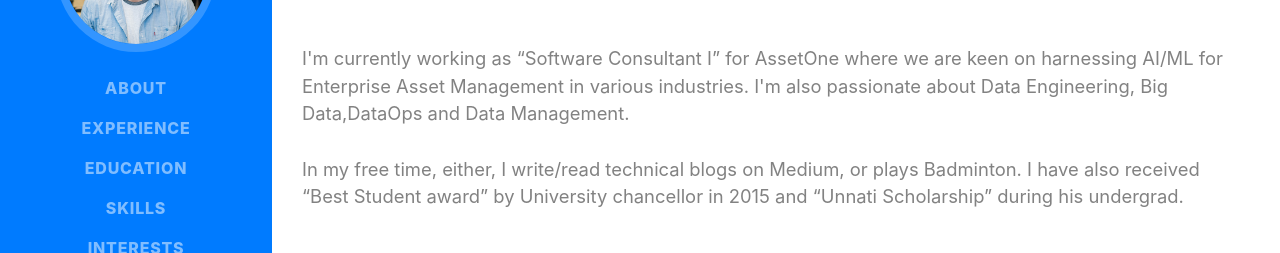
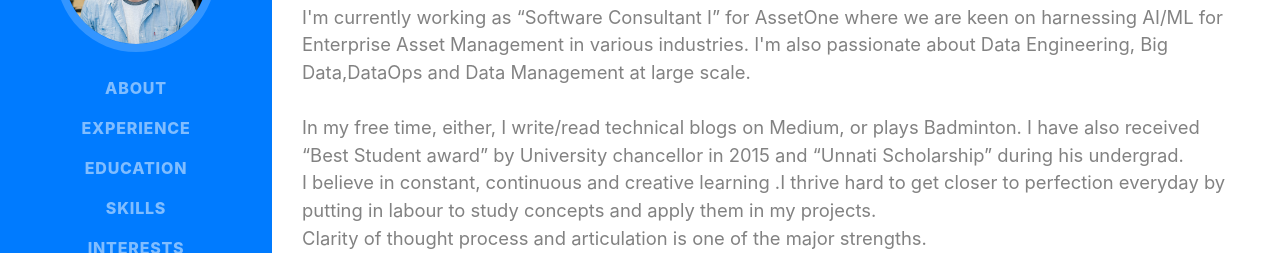
Before and after one commit to Utkarsh-Shukla12/Utkarsh-Shukla12.github.io, a website with bundled scripts: page index.html in a window 1280 px wide. Shown: the part 304-557 px from the top of the page. Built offline with nearby package versions, Linux system fonts and the light colour scheme; a web font is replaced by a local one.

Commit message:
New Changes Committed

```diff
--- a/index.html
+++ b/index.html
@@ -69,7 +69,7 @@
         <div class="subheading mb-5"> B-Block · Sant Nagar, New Delhi  · (91) 8146-555-328 ·
           <a href="mailto:utkarsh.shk@gmail.com">utkarsh.shk@gmail.com</a>
         </div>
-        <p class="lead mb-5">I'm currently working as “Software Consultant I” for AssetOne where we are keen on harnessing AI/ML for Enterprise Asset Management in various industries. I'm also passionate about Data Engineering, Big Data,DataOps and Data Management. <br><br>In my free time, either, I write/read technical blogs on Medium, or plays Badminton. I have also received “Best Student award” by University chancellor in 2015 and “Unnati Scholarship” during his undergrad.</p>
+        <p class="lead mb-5">I'm currently working as “Software Consultant I” for AssetOne where we are keen on harnessing AI/ML for Enterprise Asset Management in various industries. I'm also passionate about Data Engineering, Big Data,DataOps and Data Management at large scale. <br><br>In my free time, either, I write/read technical blogs on Medium, or plays Badminton. I have also received “Best Student award” by University chancellor in 2015 and “Unnati Scholarship” during his undergrad.<br>I believe in constant, continuous and creative learning .I thrive hard to get closer to perfection everyday by putting in labour to study concepts and apply them in my projects.<br> Clarity of thought process and articulation is one of the major strengths.</p>
         <div class="social-icons">
           <a href="https://www.linkedin.com/in/utkarsh-shukla12/" target="_blank">
             <i class="fab fa-linkedin-in"></i>
```
